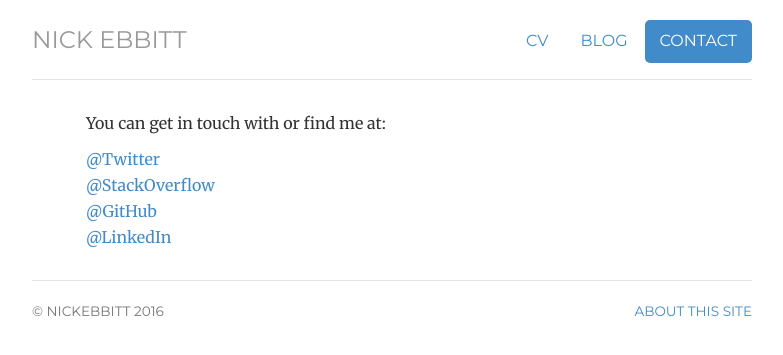
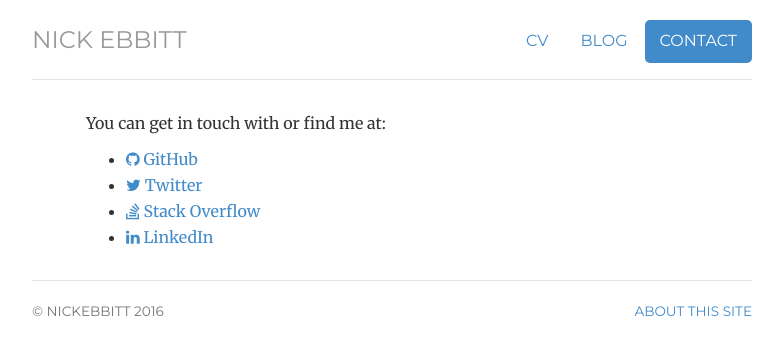
Before and after one commit to nickebbitt/nickebbitt.github.io, a Jekyll site: the page built from contact/index.html, in a window 1280 px wide. Shown: the top 355 px of the page, without its empty margins (248-1031 px from the left). Built offline with Jekyll 4.4.1, drawn with Linux system fonts in a browser that asks for light colours.

Commit message:
Add font-awesome css and use social media icons on contact page

```diff
--- a/_config.yml
+++ b/_config.yml
@@ -1,5 +1,9 @@
 permalink: /blog/:year/:month/:day/:title
 markdown: kramdown
+github_username: nickebbitt
+twitter_username: nickebbitt
+linkedin_username: nickebbitt
+stackoverflow_username: 2323210/nickebbitt
 gems:
   - jekyll-redirect-from
 whitelist:
--- a/_includes/head.html
+++ b/_includes/head.html
@@ -8,6 +8,7 @@
 	<link href="/css/bootstrap.css" rel="stylesheet">
 	<link href="/css/jumbotron-narrow.css" rel="stylesheet">
 	<link href="/css/style.css" rel="stylesheet">
+	<link href="//maxcdn.bootstrapcdn.com/font-awesome/4.7.0/css/font-awesome.min.css" rel="stylesheet">
 
 	<!-- google analytics - i will not share this data with google -->
 	{% include analytics.html %}
--- a/contact/index.html
+++ b/contact/index.html
@@ -11,11 +11,38 @@ description: Contact information for Nick Ebbitt, a Software Engineer living and
 
 	<p>You can get in touch with or find me at:</p>
 
-	<ul class="list-unstyled">
-	<li><a href="https://twitter.com/nickebbitt">@Twitter</a></li>
-	<li><a href="http://stackoverflow.com/users/2323210/nickebbitt">@StackOverflow</a></li>
-	<li><a href="http://github.com/nickebbitt">@GitHub</a></li>
-	<li><a href="http://www.linkedin.com/in/nickebbitt/">@LinkedIn</a></li>
+	<ul class="social-media-list">
+		{% if site.github_username %}
+			<li>
+				<a href="https://github.com/{{ site.github_username }}">
+		      <i class="fa fa-github"></i> GitHub
+		    </a>
+			</li>
+		{% endif %}
+
+		{% if site.twitter_username %}
+			<li>
+				<a href="https://twitter.com/{{ site.twitter_username }}">
+		      <i class="fa fa-twitter"></i> Twitter
+		    </a>
+			</li>
+		{% endif %}
+
+		{% if site.stackoverflow_username %}
+			<li>
+				<a href="https://stackoverflow.com/users/{{ site.stackoverflow_username }}">
+		      <i class="fa fa-stack-overflow"></i> Stack Overflow
+		    </a>
+			</li>
+		{% endif %}
+
+		{% if site.linkedin_username %}
+			<li>
+				<a href="https://linkedin.com/in/{{ site.linkedin_username }}">
+		      <i class="fa fa-linkedin"></i> LinkedIn
+		    </a>
+			</li>
+		{% endif %}
 	</ul>
 
 </div>
```
